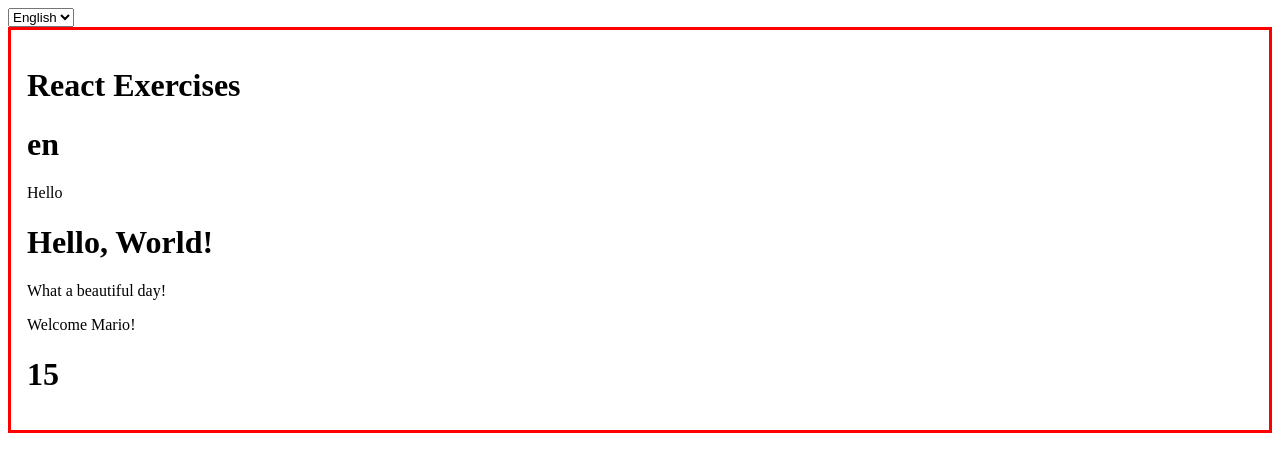
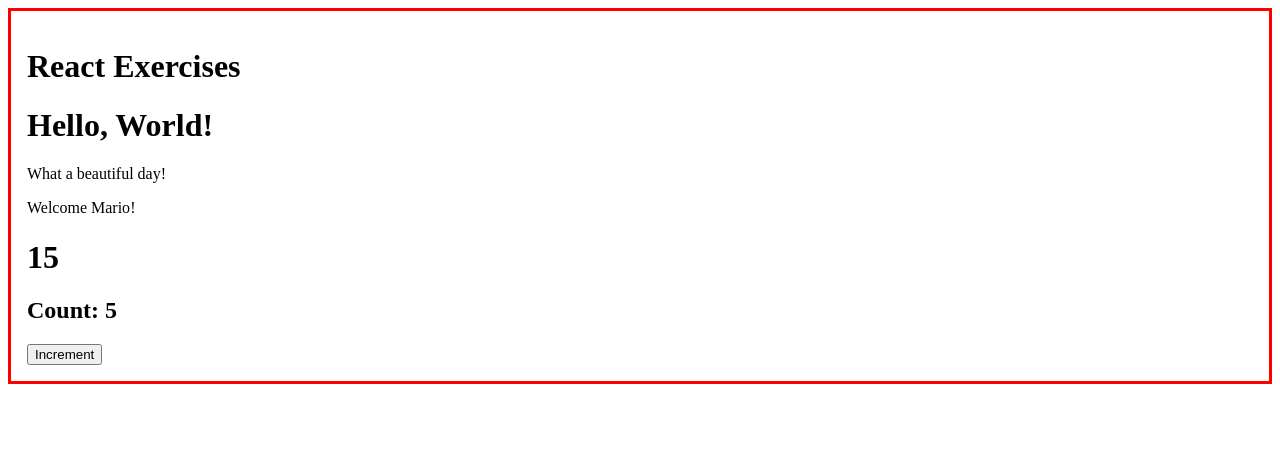
Before and after one commit to antoniocodella/react-exercises, a React (Create React App) app: page / in a window 1280 px wide. Shown: the top 472 px of the page. Built offline with nearby package versions, Linux system fonts and the light colour scheme.

Commit message:
useState-01

```diff
--- a/src/App.js
+++ b/src/App.js
@@ -25,23 +25,12 @@ export class App extends React.Component {
 
   render() {
     return (
-      <div>
-        <select
-          value={this.state.language}
-          onChange={this.handleLanguageChange}
-        >
-          <option value="en">English</option>
-          <option value="it">Italiano</option>
-        </select>
-        <LanguageContext.Provider value={this.state.language}>
-          <Container title="React Exercises">
-            <DisplayLanguage language={this.state.language} />
-            <Hello />
-            <Welcome name="Mario" />
-            <Sum numbers={[1, 2, 3, 4, 5]} />
-          </Container>
-        </LanguageContext.Provider>
-      </div>
+      <Container title="React Exercises">
+        <Hello />
+        <Welcome name="Mario" />
+        <Sum numbers={[1, 2, 3, 4, 5]} />
+        <Counter initialValue={5} />
+      </Container>
     );
   }
 }
--- a/src/Counter.js
+++ b/src/Counter.js
@@ -1,28 +1,17 @@
-import React from "react";
+import React, { useState } from "react";
 import { CounterDisplay } from "./CounterDisplay";
 
-export class Counter extends React.Component {
-  state = {
-    count: this.props.initialValue,
-  };
+export function Counter({ initialValue = 0 }) {
+  const [count, setCount] = useState(initialValue);
 
-  componentDidMount() {
-    setInterval(() => {
-      this.setState((state) => {
-        return {
-          count: state.count + this.props.incrementAmount,
-        };
-      });
-    }, this.props.incrementInterval);
+  function handleIncrementCounter() {
+    setCount((c) => c + 1);
   }
 
-  render() {
-    return <CounterDisplay count={this.state.count} />;
-  }
+  return (
+    <div>
+      <h2>Count: {count}</h2>
+      <button onClick={handleIncrementCounter}>Increment</button>
+    </div>
+  );
 }
-
-Counter.defaultProps = {
-  initialValue: 0,
-  incrementAmount: 1,
-  incrementInterval: 1000,
-};
```
